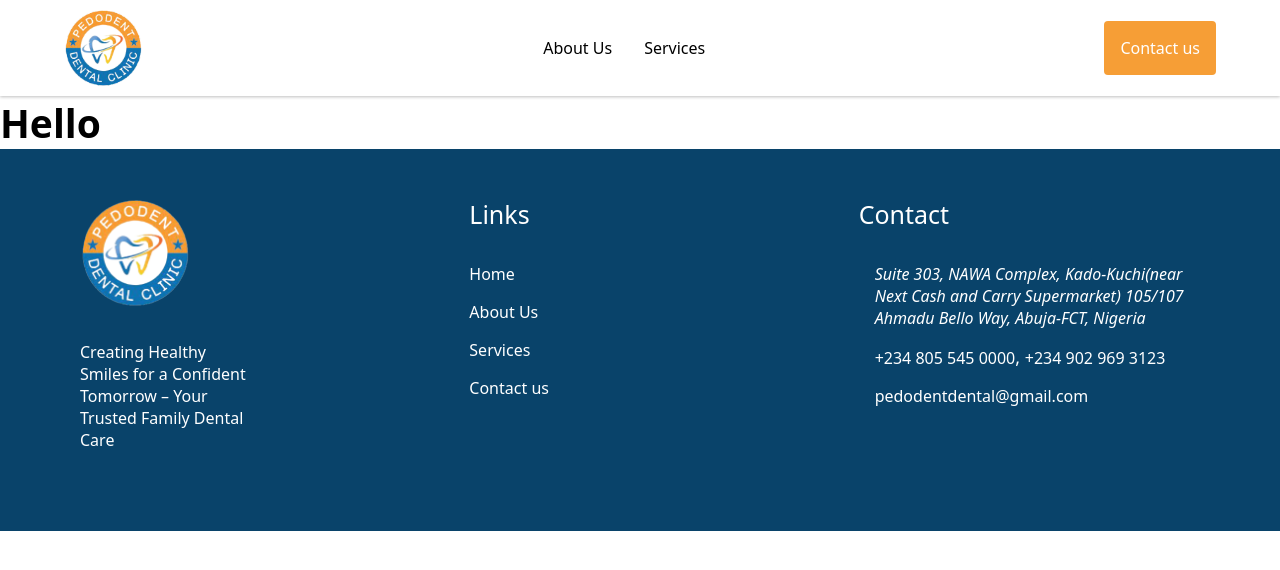
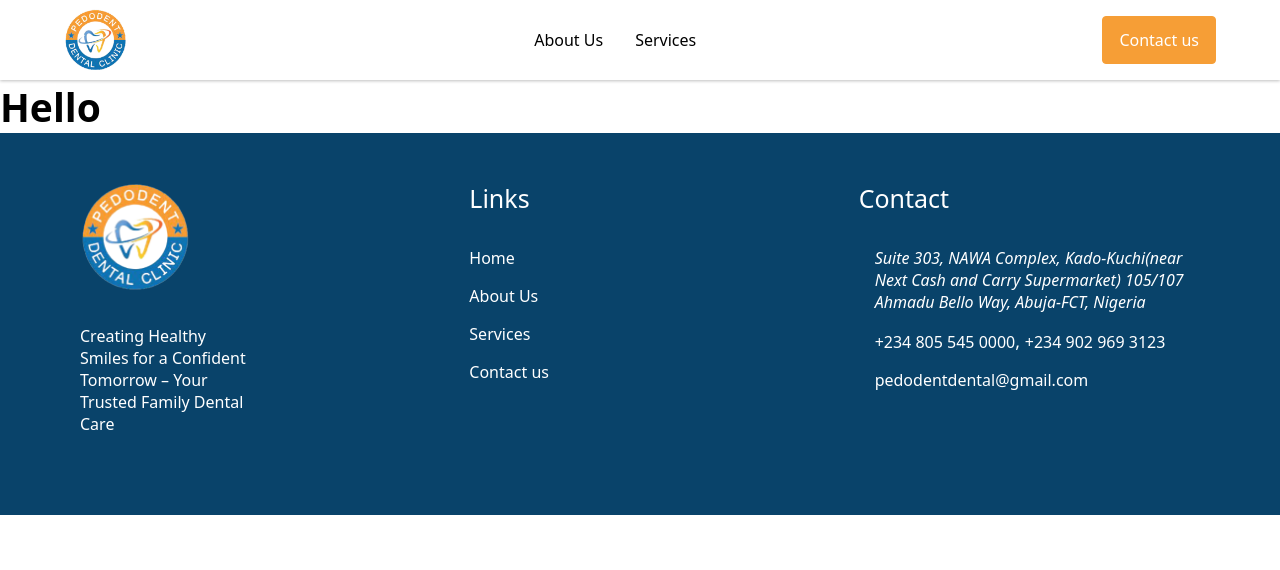
Before and after one commit to pedodentdentalclinic/website, a React (Vite) app: page / in a window 1280 px wide. Shown: the top 570 px of the page. Built offline with nearby package versions, Linux system fonts and the light colour scheme; a web font is replaced by a local one.

Commit message:
Finish header design

```diff
--- a/src/app.css
+++ b/src/app.css
@@ -182,8 +182,24 @@ h2 {
 }
 
 .btn {
+  display: flex;
+  align-items: center;
+
+  max-height: 3rem;
+
+  padding: var(--padding-1);
+
   background-color: var(--clr-secondary-1);
   color: white;
-  padding: var(--padding-1);
+
   border-radius: var(--radius-1);
+  border: solid var(--clr-secondary-1) 1px;
+
+  transition: var(--transition-2);
 }
+
+.btn:hover {
+  background-color: white;
+  color: var(--clr-secondary-1);
+  transition: var(--transition-2);
+}
--- a/src/components/Header/component.css
+++ b/src/components/Header/component.css
@@ -12,11 +12,20 @@ header {
   box-shadow: var(--shadow-1);
 
   & img {
-    width: 5rem;
+    width: 4rem;
   }
 
   & nav {
     display: flex;
     gap: var(--gap-2);
+
+    & a {
+      transition: var(--transition-2);
+    }
+
+    & a:hover {
+      color: var(--clr-secondary-1);
+      transition: var(--transition-2);
+    }
   }
 }
```
